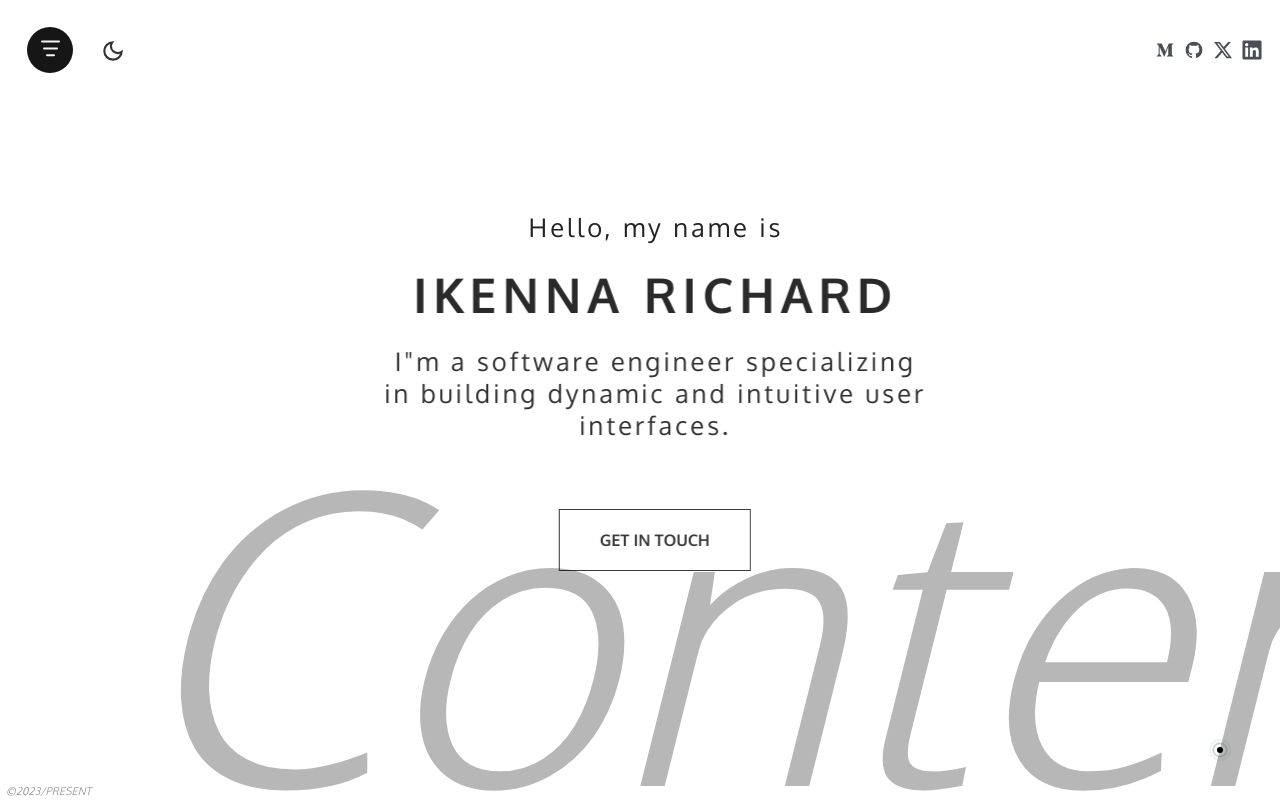
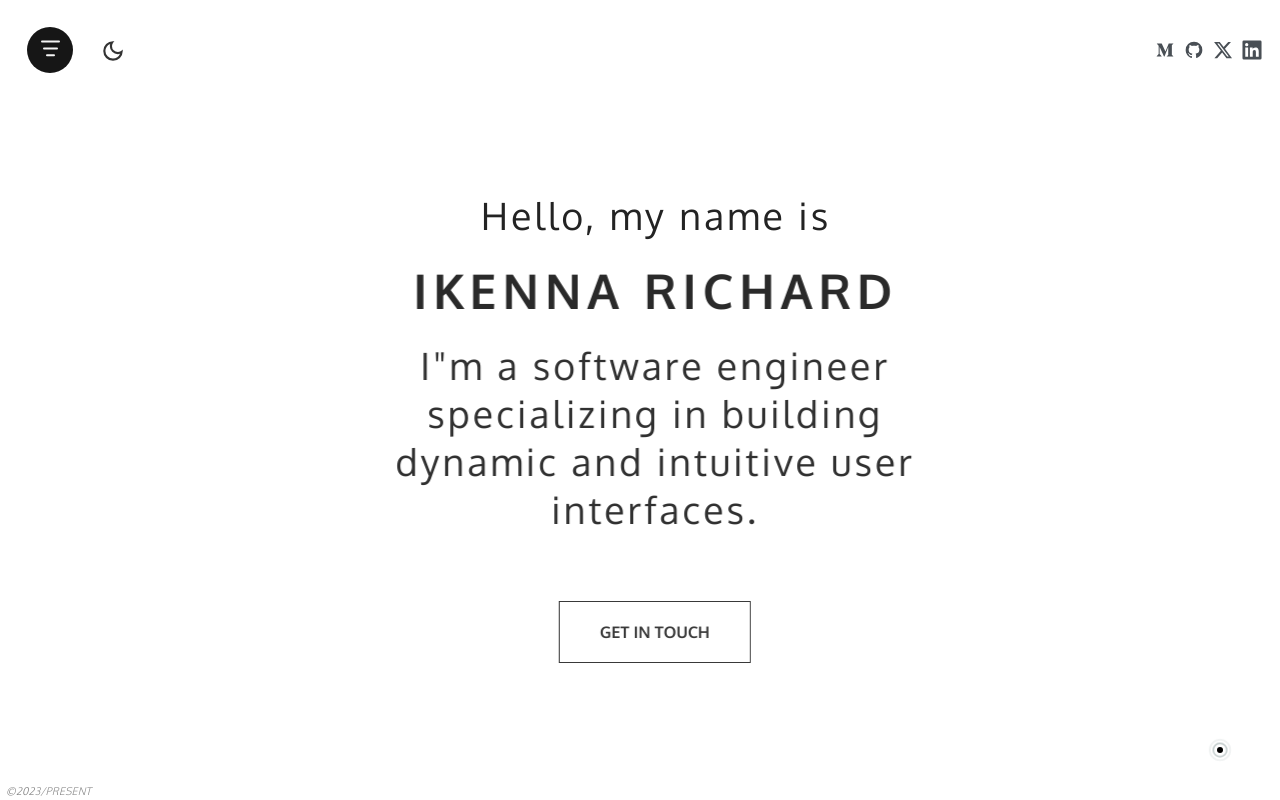
Before and after one commit to ikennarichard/v2, a React (Vite) app: page / in a window 1280 px wide. Shown: the top 800 px of the page. Built offline with nearby package versions, Linux system fonts and the light colour scheme.

Commit message:
Expand hero text

```diff
--- a/src/components/hero/Hero.jsx
+++ b/src/components/hero/Hero.jsx
@@ -22,13 +22,15 @@ const textVariants = {
 const sliderVariants = {
   initial: {
     x: '20%',
+    opacity: 0,
   },
   animate: {
     x: '-300%',
+    opacity: [0, 0.6, 1],
     transition: {
       repeat: Infinity,
-      repeatType: 'reverse',
-      duration: 9,
+      repeatType: 'mirror',
+      duration: 11,
       delay: 2
     },
   },
--- a/src/components/hero/hero.sass
+++ b/src/components/hero/hero.sass
@@ -5,6 +5,7 @@
   height: calc(100vh - 100px)
   position: relative
   overflow: hidden
+  z-index: 99
 
   .wrapper
     max-width: 1368px
@@ -24,7 +25,6 @@
     flex-direction: column
     justify-content: center
     gap: 21px
-    margin-block-start: -2em
     margin-inline-start: -2em
 
     @include mobile
@@ -40,7 +40,7 @@
       padding-inline-start: 1em
 
     p
-      font-size: 1.6rem
+      font-size: 4.7vmin
       font-weight: 400
       letter-spacing: 3px
 
@@ -98,7 +98,8 @@
   .sliding-text-container
     @include applyTextColors(#0f0f0f)
     position: absolute
-    font-size: 50vh
+    font-family: sans-serif
+    font-size: 40vh
     bottom: -0.2em
     white-space: nowrap
     color: #0c0b0b4b
```
